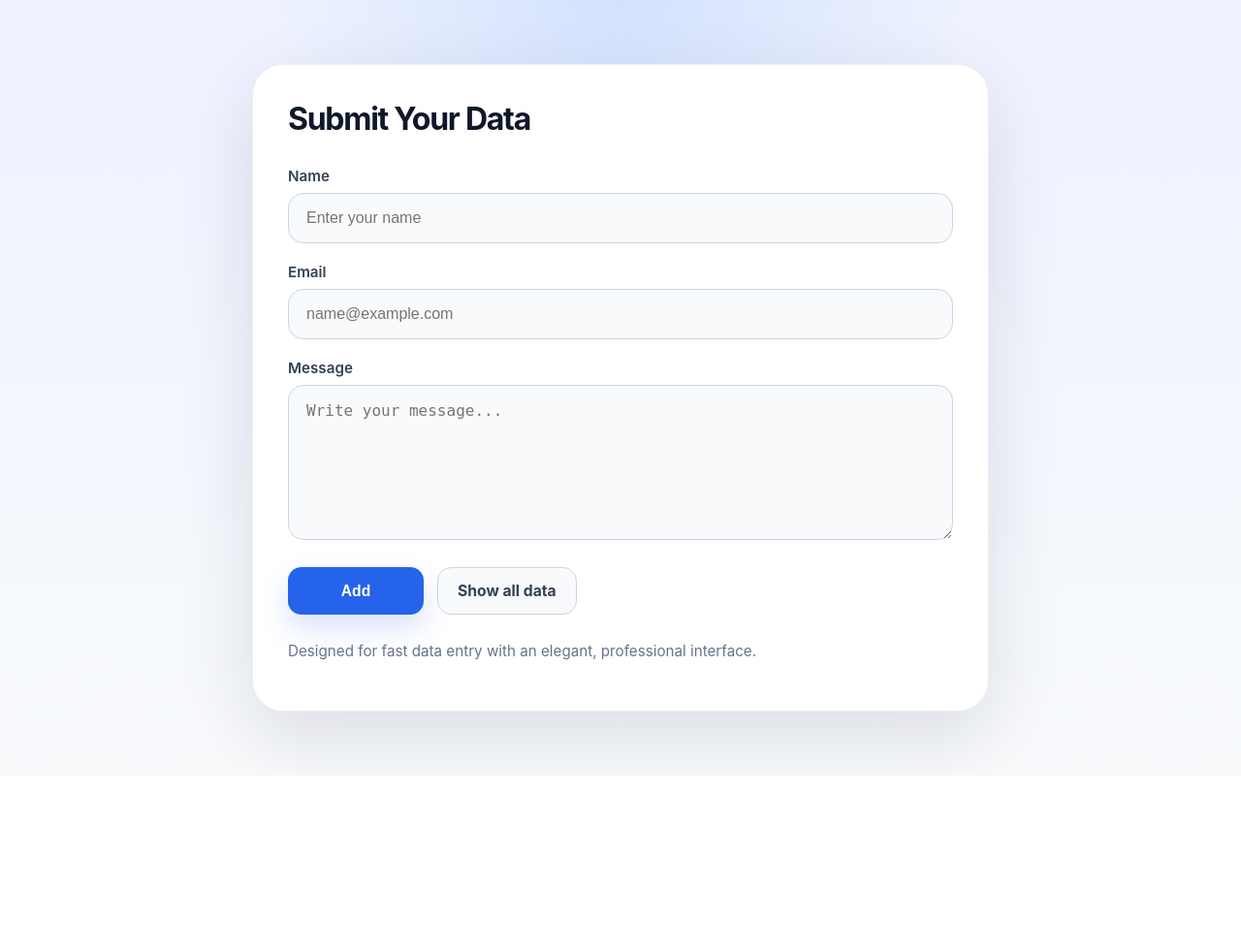
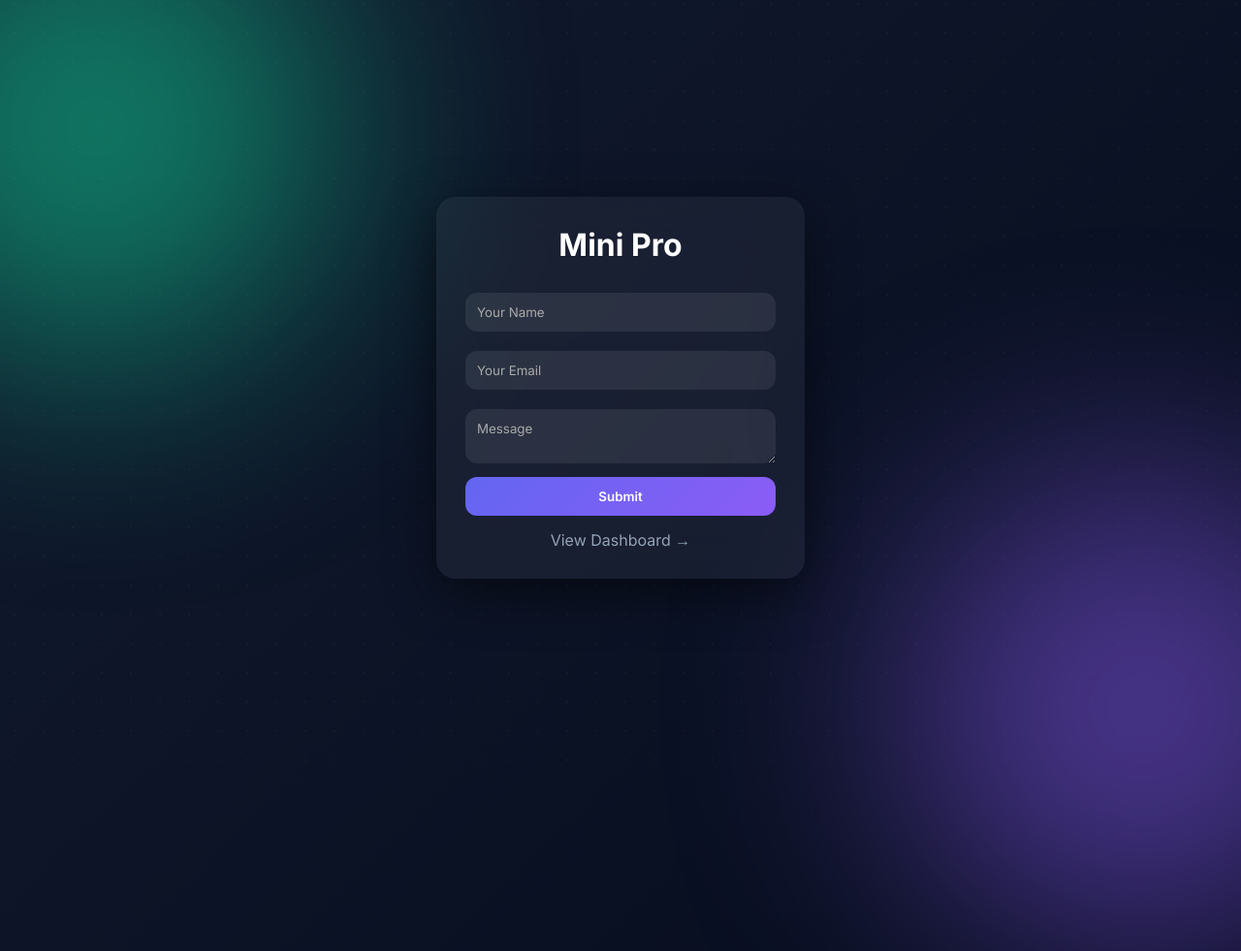
Before and after one commit to mohanada7med/mini-project, a Flask app: page / in a window 1280 px wide; the page is wider, and only the part inside the window is pictured. Shown: that part at 97% size. Before the commit the page ends 796 px from the top of that part, so only its background shows below. Run offline with Flask 3, Linux system fonts and the light colour scheme.

Commit message:
last commit

```diff
--- a/app.py
+++ b/app.py
@@ -40,8 +40,6 @@ def index():
         conn.close()
 
         flash("Data saved successfully.")
-        return redirect(url_for("show_data"))
-
     return render_template("index.html")
 
 
--- a/templates/index.html
+++ b/templates/index.html
@@ -1,216 +1,202 @@
-<!doctype html>
+<!DOCTYPE html>
 <html lang="en">
 
 <head>
-    <meta charset="utf-8" />
-    <meta name="viewport" content="width=device-width, initial-scale=1" />
-    <title>Submit Data</title>
+    <meta charset="UTF-8">
+    <meta name="viewport" content="width=device-width, initial-scale=1.0">
+    <title>Mini Pro</title>
+
+    <link href="https://fonts.googleapis.com/css2?family=Inter:wght@300;400;600;700&display=swap" rel="stylesheet">
+
     <style>
-        :root {
-            color-scheme: dark;
-            color: #111827;
-            background: #f4f7fb;
-            font-family: Inter, system-ui, -apple-system, BlinkMacSystemFont, "Segoe UI", sans-serif;
-        }
-
         * {
+            margin: 0;
+            padding: 0;
             box-sizing: border-box;
+            font-family: 'Inter', sans-serif;
         }
 
         body {
-            margin: 0;
-            min-height: 100vh;
+            height: 100vh;
+            overflow: hidden;
+            background: linear-gradient(-45deg, #020617, #0f172a, #1e293b, #020617);
+            background-size: 400% 400%;
+            animation: gradientMove 15s ease infinite;
+            color: white;
             display: flex;
+            justify-content: center;
             align-items: center;
-            justify-content: center;
-            padding: 24px;
-            background: radial-gradient(circle at top, rgba(59, 130, 246, 0.15), transparent 35%), linear-gradient(180deg, #eef2ff 0%, #f8fafc 100%);
         }
 
-        .page {
-            width: min(100%, 760px);
-            background: #ffffff;
-            border-radius: 32px;
-            box-shadow: 0 28px 80px rgba(15, 23, 42, 0.12);
-            padding: 36px;
-            border: 1px solid rgba(148, 163, 184, 0.18);
+        /* Animated background */
+        @keyframes gradientMove {
+            0% {
+                background-position: 0% 50%;
+            }
+
+            50% {
+                background-position: 100% 50%;
+            }
+
+            100% {
+                background-position: 0% 50%;
+            }
         }
 
-        .header {
-            display: flex;
-            align-items: center;
-            justify-content: space-between;
-            gap: 18px;
-            margin-bottom: 30px;
+        /* Glow */
+        body::before,
+        body::after {
+            content: "";
+            position: absolute;
+            width: 500px;
+            height: 500px;
+            border-radius: 50%;
+            filter: blur(120px);
+            opacity: 0.5;
+            animation: float 10s infinite ease-in-out;
+        }
+
+        body::before {
+            background: #10db9e;
+            top: -150px;
+            left: -150px;
+        }
+
+        body::after {
+            background: #8b5cf6;
+            bottom: -150px;
+            right: -150px;
+        }
+
+        @keyframes float {
+            0% {
+                transform: translateY(0px);
+            }
+
+            50% {
+                transform: translateY(40px);
+            }
+
+            100% {
+                transform: translateY(0px);
+            }
+        }
+
+        /* Particles */
+        .particles {
+            position: fixed;
+            width: 100%;
+            height: 100%;
+            background-image: radial-gradient(rgba(255, 255, 255, 0.15) 1px, transparent 1px);
+            background-size: 30px 30px;
+            opacity: 0.2;
+            animation: moveParticles 60s linear infinite;
+        }
+
+        @keyframes moveParticles {
+            from {
+                transform: translateY(0);
+            }
+
+            to {
+                transform: translateY(-100px);
+            }
+        }
+
+        /* Card */
+        .card {
+            position: relative;
+            z-index: 2;
+            width: 380px;
+            padding: 30px;
+            border-radius: 20px;
+            background: rgba(255, 255, 255, 0.05);
+            backdrop-filter: blur(25px);
+            box-shadow: 0 15px 50px rgba(0, 0, 0, 0.5);
         }
 
         h1 {
-            margin: 0;
-            font-size: clamp(2rem, 2.5vw, 2.5rem);
-            letter-spacing: -0.04em;
-            color: #0f172a;
-        }
-
-        .subtitle {
-            margin: 10px 0 0;
-            color: #475569;
-            font-size: 1rem;
-            line-height: 1.75;
-        }
-
-        .badge {
-            display: inline-flex;
-            align-items: center;
-            gap: 8px;
-            padding: 10px 16px;
-            background: #eff6ff;
-            border-radius: 999px;
-            color: #2563eb;
-            font-size: 0.95rem;
-            font-weight: 600;
-        }
-
-        form {
-            display: grid;
-            gap: 20px;
-        }
-
-        label {
-            display: block;
-            font-size: 0.95rem;
-            font-weight: 600;
-            color: #334155;
-            margin-bottom: 8px;
+            text-align: center;
+            margin-bottom: 20px;
         }
 
         input,
         textarea {
             width: 100%;
-            border: 1px solid #cbd5e1;
-            border-radius: 16px;
-            padding: 16px 18px;
-            font-size: 1rem;
-            color: #0f172a;
-            background: #f8fafc;
-            transition: border-color 0.2s ease, box-shadow 0.2s ease;
+            padding: 12px;
+            margin: 10px 0;
+            border-radius: 12px;
+            border: none;
+            background: rgba(255, 255, 255, 0.08);
+            color: white;
         }
 
-        input:focus,
-        textarea:focus {
-            outline: none;
-            border-color: #3b82f6;
-            box-shadow: 0 0 0 4px rgba(59, 130, 246, 0.12);
-            background: #ffffff;
+        input::placeholder,
+        textarea::placeholder {
+            color: #aaa;
         }
 
-        textarea {
-            min-height: 160px;
-            resize: vertical;
+        button {
+            width: 100%;
+            padding: 12px;
+            border: none;
+            border-radius: 12px;
+            background: linear-gradient(135deg, #6366f1, #8b5cf6);
+            color: white;
+            font-weight: 600;
+            cursor: pointer;
+            transition: 0.3s;
         }
 
-        .actions {
-            display: flex;
-            flex-wrap: wrap;
-            gap: 14px;
-            justify-content: flex-start;
-            margin-top: 4px;
+        button:hover {
+            transform: translateY(-2px);
         }
 
-        .button,
-        .button-link {
-            display: inline-flex;
-            align-items: center;
-            justify-content: center;
-            min-width: 140px;
-            padding: 14px 20px;
-            border-radius: 14px;
-            border: none;
-            font-weight: 700;
-            font-size: 0.98rem;
+        .link {
+            display: block;
+            text-align: center;
+            margin-top: 15px;
+            color: #94a3b8;
             text-decoration: none;
-            cursor: pointer;
-            transition: transform 0.2s ease, box-shadow 0.2s ease, background-color 0.2s ease;
         }
 
-        .button {
-            background: #2563eb;
-            color: #ffffff;
-            box-shadow: 0 14px 30px rgba(37, 99, 235, 0.18);
+        .link:hover {
+            color: white;
         }
 
-        .button:hover,
-        .button-link:hover {
-            transform: translateY(-1px);
-        }
-
-        .button-link {
-            background: #f8fafc;
-            color: #334155;
-            border: 1px solid #cbd5e1;
-        }
-
-        .button-link:hover {
-            background: #e2e8f0;
-        }
-
-        .flash {
-            border-radius: 18px;
-            background: #eff6ff;
-            border: 1px solid #bfdbfe;
-            padding: 16px 18px;
-            color: #1d4ed8;
-            font-weight: 600;
-            box-shadow: inset 0 1px 0 rgba(255, 255, 255, 0.6);
-        }
-
-        .footer {
-            margin-top: 28px;
-            color: #64748b;
-            font-size: 0.95rem;
+        .alert {
+            background: rgba(248, 113, 113, 0.2);
+            padding: 10px;
+            border-radius: 10px;
+            margin-bottom: 10px;
+            text-align: center;
         }
     </style>
 </head>
 
 <body>
-    <main class="page">
-        <div class="header">
-            <h1>Submit Your Data</h1>
-        </div>
+
+    <div class="particles"></div>
+
+    <div class="card">
+        <h1>Mini Pro</h1>
 
         {% with messages = get_flashed_messages() %}
         {% if messages %}
-        <div class="flash">
-            {% for message in messages %}
-            <div>{{ message }}</div>
-            {% endfor %}
-        </div>
+        <div class="alert">{{ messages[0] }}</div>
         {% endif %}
         {% endwith %}
 
-        <form method="post">
-            <div>
-                <label for="name">Name</label>
-                <input type="text" id="name" name="name" placeholder="Enter your name" required />
-            </div>
-
-            <div>
-                <label for="email">Email</label>
-                <input type="email" id="email" name="email" placeholder="name@example.com" required />
-            </div>
-
-            <div>
-                <label for="message">Message</label>
-                <textarea id="message" name="message" placeholder="Write your message..."></textarea>
-            </div>
-
-            <div class="actions">
-                <button class="button" type="submit">Add</button>
-                <a class="button-link" href="/show">Show all data</a>
-            </div>
+        <form method="POST">
+            <input type="text" name="name" placeholder="Your Name">
+            <input type="email" name="email" placeholder="Your Email">
+            <textarea name="message" placeholder="Message"></textarea>
+            <button type="submit">Submit</button>
         </form>
 
-        <p class="footer">Designed for fast data entry with an elegant, professional interface.</p>
-    </main>
+        <a href="/show" class="link">View Dashboard →</a>
+    </div>
+
 </body>
 
 </html>
```
Also changed, not shown: templates/show.html (+127 -105 lines).
